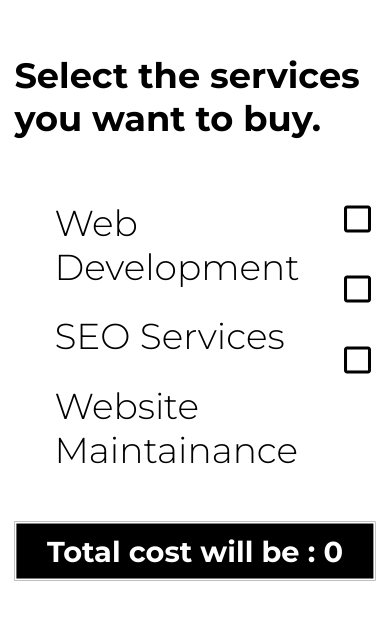
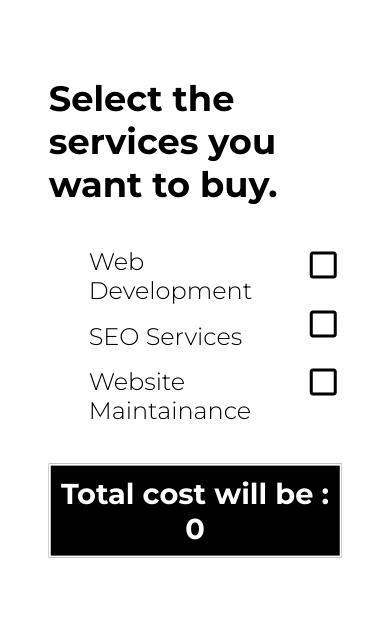
Before and after one commit to bidhantech/services_checkout_cost_calculator, a plain HTML site: page index.html in a window 390 px wide. Shown: the part 105-724 px from the top of the page. Drawn offline with Linux system fonts and the light colour scheme.

Commit message:
Update style.css

```diff
--- a/style.css
+++ b/style.css
@@ -48,3 +48,22 @@ h2{
     display: none !important;
 }
 .material-icons { font-size: 36px; }
+
+
+@media only screen and (max-width: 1000px){
+    .container{
+        width: 30%;
+    }
+   .section{
+       font-size: 20px;
+   }
+}
+
+@media only screen and (max-width : 500px){
+    .container{
+        width: 75%;
+    }
+    .section{
+        font-size: 24px;
+    }
+}
```
